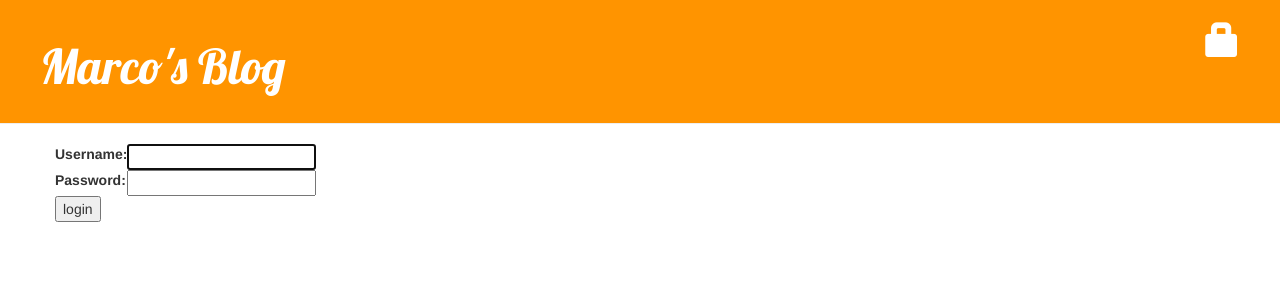
After one commit to srMarquinho/django_blog, a Django app: page /accounts/login/ in a window 1280 px wide. The commit adds this page. Shown: the top 300 px of the page. Run offline with Django 3.2, Linux system fonts and the light colour scheme; some libraries are stand-ins or nearby versions.

Commit message:
add sign in and sign out

```diff
--- a/blog/templates/blog/base.html
+++ b/blog/templates/blog/base.html
@@ -15,6 +15,9 @@
         {% if user.is_authenticated %}
             <a href="{% url 'post_new' %}" class="top-menu"><span class="glyphicon glyphicon-plus"></span></a>
             <a href="{% url 'post_draft_list' %}" class="top-menu"><span class="glyphicon glyphicon-edit"></span></a>
+            <p class="top-menu">Hello {{ user.username }}<small>(<a href="{% url 'logout' %}">Log out</a>)</small></p>
+        {% else %}
+            <a href="{% url 'login' %}" class="top-menu"><span class="glyphicon glyphicon-lock"></span></a>
         {% endif %}
         <h1><a href="/">Marco's Blog</a></h1>
     </div>
--- /dev/null
+++ b/blog/templates/registration/login.html
@@ -0,0 +1,26 @@
+{% extends "blog/base.html" %}
+
+{% block content %}
+
+    {% if form.errors %}
+        <p>Your username and password didn't match. Please try again.</p>
+    {% endif %}
+
+    <form method="post" action="{% url 'login' %}">
+        {% csrf_token %}
+        <table>
+            <tr>
+                <td>{{ form.username.label_tag }}</td>
+                <td>{{ form.username }}</td>
+            </tr>
+            <tr>
+                <td>{{ form.password.label_tag }}</td>
+                <td>{{ form.password }}</td>
+            </tr>
+        </table>
+
+        <input type="submit" value="login" />
+        <input type="hidden" name="next" value="{{ next }}" />
+    </form>
+
+{% endblock %}
--- a/blog/views.py
+++ b/blog/views.py
@@ -1,5 +1,6 @@
 from django.shortcuts import render, get_object_or_404, redirect
 from django.utils import timezone
+from django.contrib.auth.decorators import login_required
 from .models import Post
 from .forms import PostForm
 
@@ -14,6 +15,7 @@ def post_detail(request, pk):
     return render(request, 'blog/post_detail.html', {'post': post})
 
 
+@login_required
 def post_new(request):
     if request.method == "POST":
         form = PostForm(request.POST)
@@ -27,6 +29,7 @@ def post_new(request):
     return render(request, 'blog/post_edit.html', {'form': form})
 
 
+@login_required
 def post_edit(request, pk):
     post = get_object_or_404(Post, pk=pk)
     if request.method == "POST":
@@ -41,17 +44,20 @@ def post_edit(request, pk):
         return render(request, 'blog/post_edit.html', {'form': form})
 
 
+@login_required
 def post_draft_list(request):
     posts = Post.objects.filter(published_date__isnull=True).order_by('created_date')
     return render(request, 'blog/post_draft_list.html', {'posts': posts})
 
 
+@login_required
 def post_publish(request, pk):
     post = get_object_or_404(Post, pk=pk)
     post.publish()
     return redirect('post_detail', pk=pk)
 
 
+@login_required
 def post_remove(request, pk):
     post = get_object_or_404(Post, pk=pk)
     post.delete()
--- a/mysite/settings.py
+++ b/mysite/settings.py
@@ -85,6 +85,8 @@ DATABASES = {
 # Password validation
 # https://docs.djangoproject.com/en/1.10/ref/settings/#auth-password-validators
 
+LOGIN_REDIRECT_URL = '/'
+
 AUTH_PASSWORD_VALIDATORS = [
     {
         'NAME': 'django.contrib.auth.password_validation.UserAttributeSimilarityValidator',
--- a/mysite/urls.py
+++ b/mysite/urls.py
@@ -14,9 +14,15 @@ Including another URLconf
     2. Add a URL to urlpatterns:  url(r'^blog/', include('blog.urls'))
 """
 from django.conf.urls import include, url
+import django.contrib.auth.views
+
 from django.contrib import admin
+admin.autodiscover()
+
 
 urlpatterns = [
     url(r'^admin/', admin.site.urls),
+    url(r'^accounts/login/$', django.contrib.auth.views.login, name='login'),
+    url(r'^accounts/logout/$', django.contrib.auth.views.logout, name='logout', kwargs={'next_page': '/'}),
     url(r'', include('blog.urls')),
 ]
```
Also changed, not shown: db.sqlite3, 4 other files.
